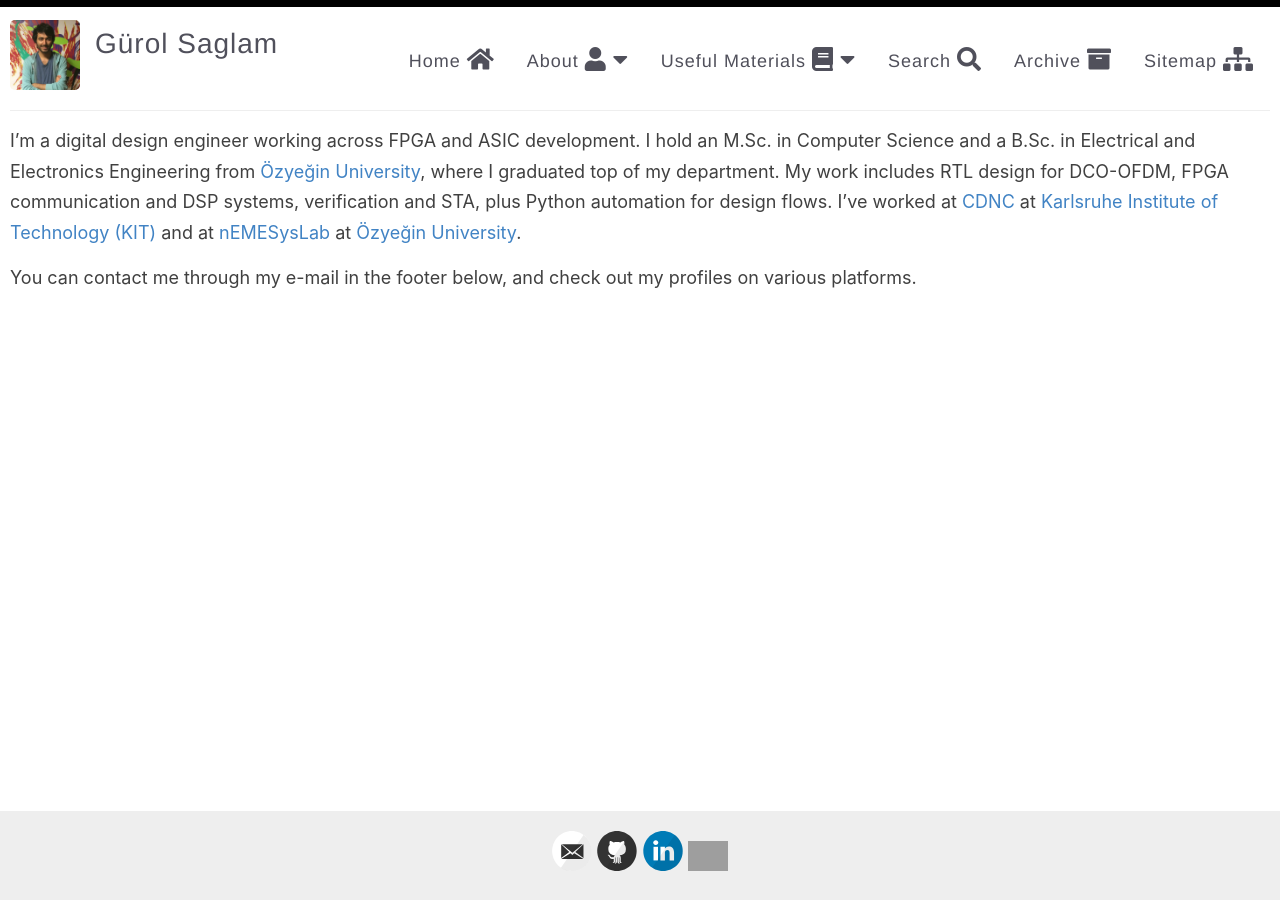
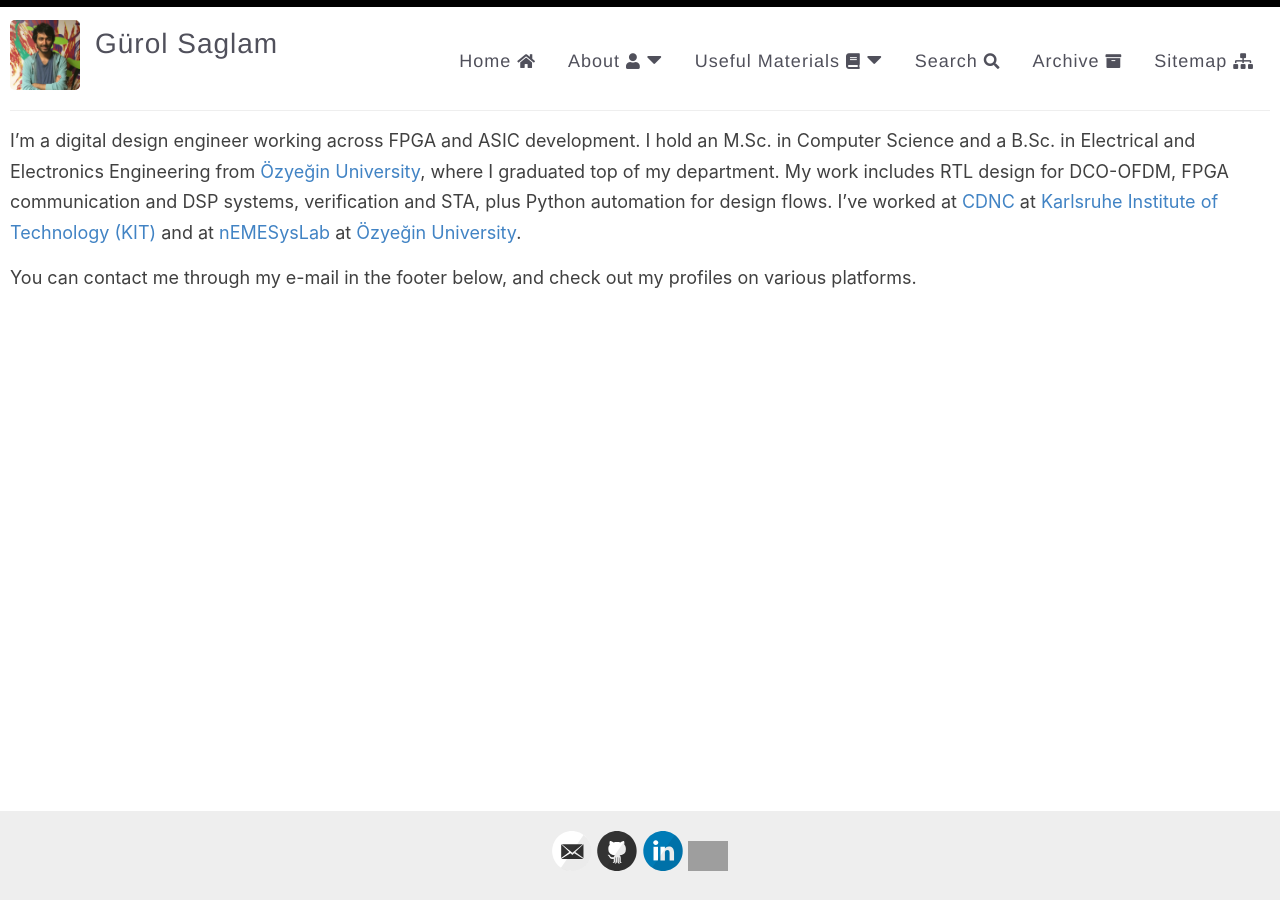
Before and after one commit to gurolsaglam/web_test, a Jekyll site: the page built from index.md, in a window 1280 px wide. Built offline with Jekyll 4.4.1, drawn with Linux system fonts in a browser that asks for light colours; grey boxes are pictures that could not be loaded.

Commit message:
Update navigation.yml

```diff
--- a/_data/navigation.yml
+++ b/_data/navigation.yml
@@ -1,17 +1,17 @@
 # main links
 main:
   - title: "Home"
-    icon: fa fa-home fa-lg
+    icon: fa fa-home fa-sm
     url: /
   - title: "About"
-    icon: fa fa-user fa-lg
+    icon: fa fa-user fa-sm
     sublinks:
       - title: "Profile"
         url: /profile/
       - title: "CV"
         url: /resume/
   - title: "Useful Materials"
-    icon: fa fa-book fa-lg
+    icon: fa fa-book fa-sm
     sublinks:
       - title: "Everything"
         url: /materials/
@@ -22,13 +22,13 @@ main:
       - title: "By Year"
         url: /year-archive/
   - title: "Search"
-    icon: fa fa-search fa-lg
+    icon: fa fa-search fa-sm
     url: /search/
   - title: "Archive"
-    icon: fa fa-archive fa-lg
+    icon: fa fa-archive fa-sm
     url: /archive/
   - title: "Sitemap"
-    icon: fa fa-sitemap fa-lg
+    icon: fa fa-sitemap fa-sm
     url: /sitemap
   # TITLE/URL EXAMPLE
   # - title: "About"
```
